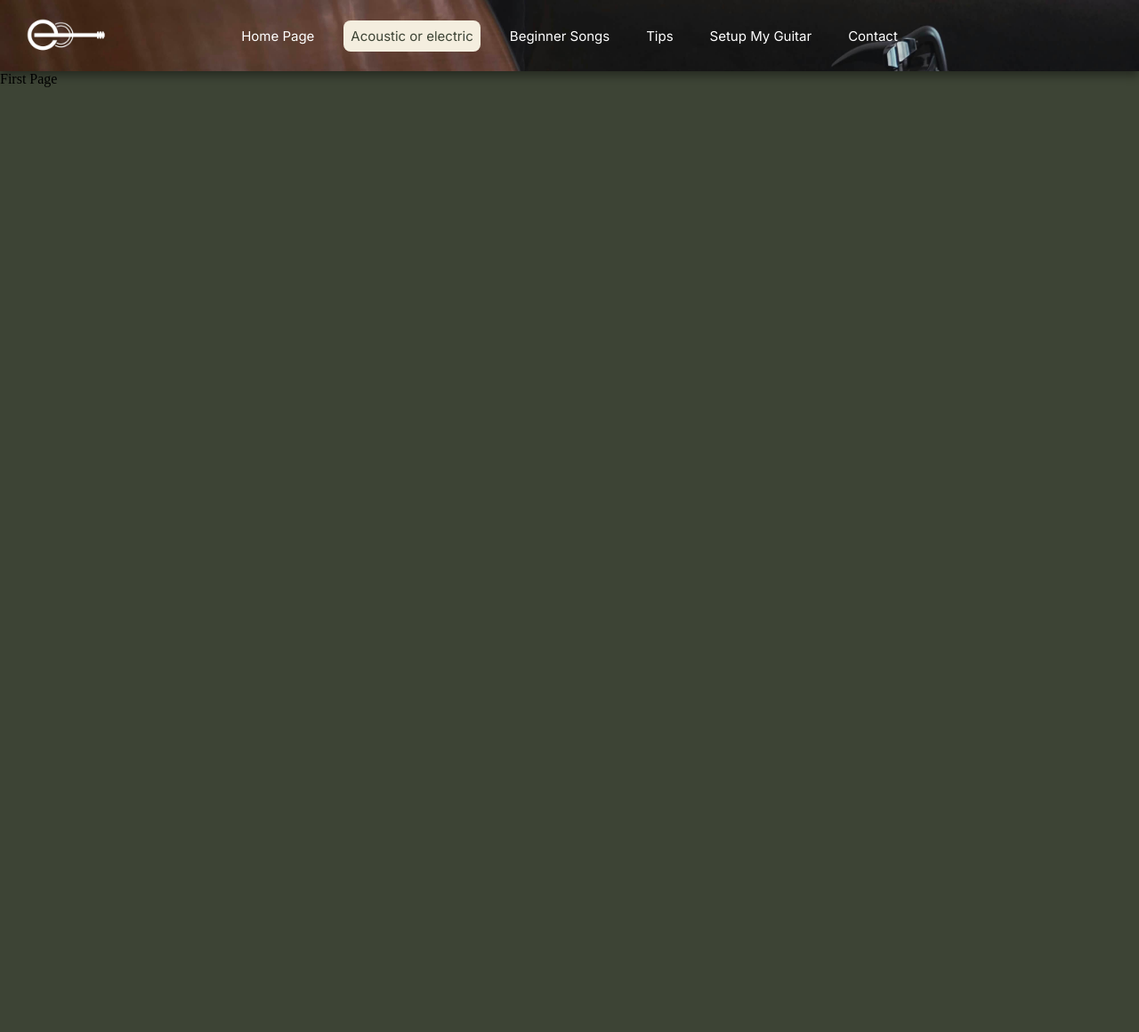
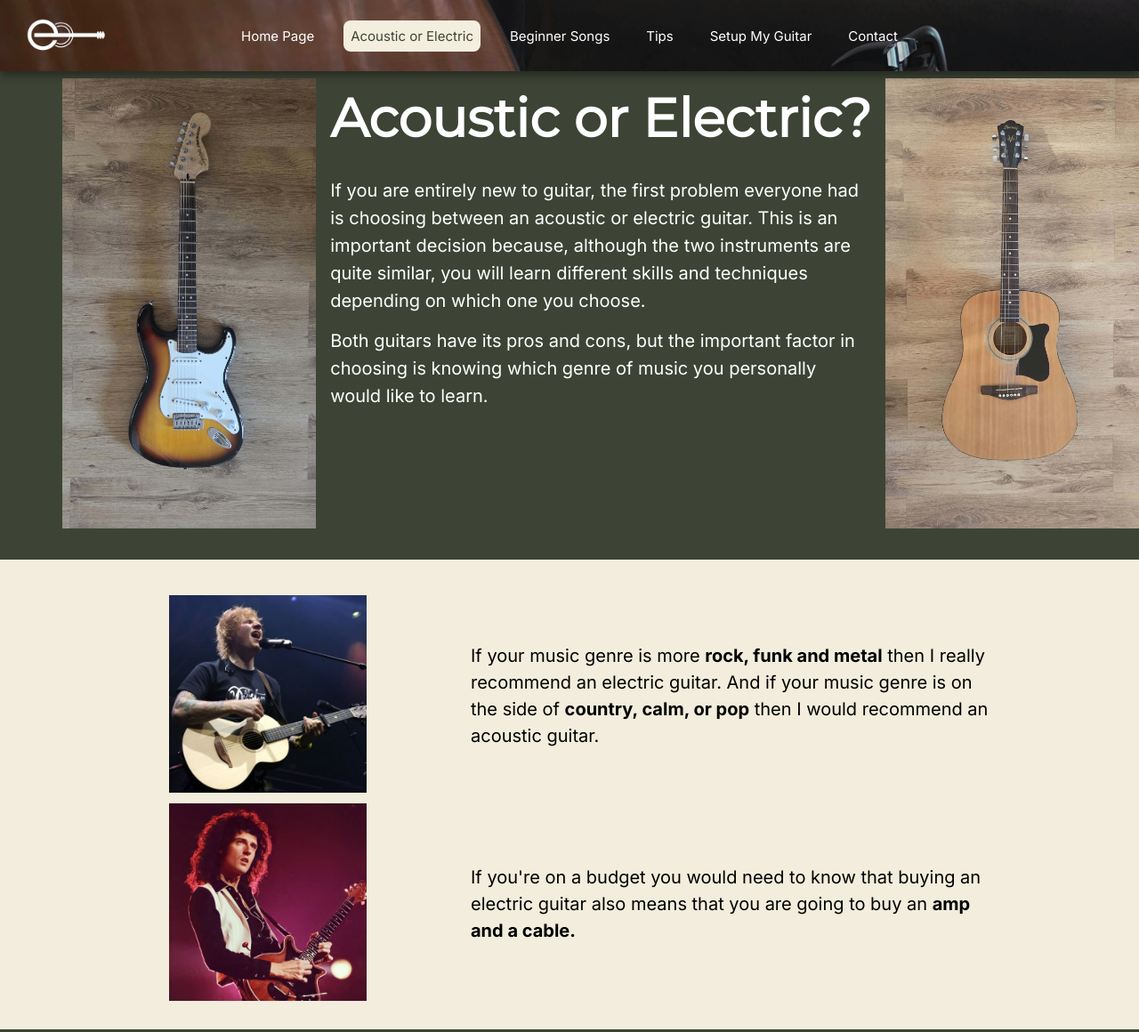
Before and after one commit to davequinto/web-markup, a plain HTML site: page AcousticOrElectric.html in a window 1280 px wide. Shown: the top 1160 px of the page at 89% size. Before the commit the page ends 800 px from the top, so only its background shows below. Drawn offline with Linux system fonts and the light colour scheme.

Commit message:
Acoustic Or Electric Page

```diff
--- a/AcousticOrElectric.html
+++ b/AcousticOrElectric.html
@@ -20,7 +20,7 @@
     <nav class="navigation2">
         <ul class="nav">
             <li><a href="index.html">Home Page</a></li>
-            <li><a href="AcousticOrElectric.html" class="active">Acoustic or electric</a></li>
+            <li><a href="AcousticOrElectric.html" class="active">Acoustic or Electric</a></li>
             <li><a href="BeginnerSongs.html">Beginner Songs</a></li>
             <li><a href="Tips.html">Tips</a></li>
             <li><a href="SetupMyGuitar.html">Setup My Guitar</a></li>
@@ -28,6 +28,82 @@
         </ul>
     </nav>
 
-    <p>First Page</p>
+    <main class="guitar-choice">
+
+        <figure>
+            <img src="img/Electric.jpg" alt="Electric guitar">
+        </figure>
+
+        <article class="guitar-choice-text">
+
+            <h1>Acoustic or Electric?</h1>
+
+            <p>
+                If you are entirely new to guitar, the first problem
+                everyone had is choosing between an acoustic or electric
+                guitar. This is an important decision because, although
+                the two instruments are quite similar, you will learn
+                different skills and techniques depending on which one
+                you choose.
+            </p>
+
+            <p>
+                Both guitars have its pros and cons, but the important
+                factor in choosing is knowing which genre of music you
+                personally would like to learn.
+            </p>
+
+        </article>
+
+        <figure>
+            <img src="img/Acoustic.jpg" alt="Acoustic guitar">
+        </figure>
+
+    </main>
+
+        <section class="guitar-recommendations">
+
+        <article class="content-row">
+
+            <figure class="content-image">
+                <img src="img/Ed-Sheeran-3@2000x1500-696x522.jpg" alt="Ed Sheeran playing an acoustic guitar">
+            </figure>
+
+            <section class="content-text">
+                <p>
+                    If your music genre is more <strong>rock, funk and metal</strong>
+                    then I really recommend an electric guitar.
+                    And if your music genre is on the side of
+                    <strong>country, calm, or pop</strong> then I would
+                    recommend an acoustic guitar.
+                </p>
+            </section>
+
+        </article>
+
+
+        <article class="content-row">
+
+            <figure class="content-image">
+                <img src="img/Brian May.jpg" alt="Brian May playing electric guitar">
+            </figure>
+
+            <section class="content-text">
+                <p>
+                    If you're on a budget you would need to know that
+                    buying an electric guitar also means that you are
+                    going to buy an <strong>amp and a cable.</strong>
+                </p>
+            </section>
+
+        </article>
+
+    </section>
+
+        <footer class="footer">
+        <p>© 2026 Easy Guitar | Learn The Guitar The Easy Way</p>
+    </footer>
+
+
 </body>
 </html>
--- a/css/style.css
+++ b/css/style.css
@@ -146,6 +146,9 @@ body {
     margin: 80px auto;
 }
 
+
+
+
 .content-row {
     display: grid;
     grid-template-columns: 35% 65%;
@@ -242,3 +245,111 @@ article.contactform {
     font-family: 'Inter', sans-serif;
     font-size: 12px;
 }
+
+.guitar-choice {
+    width: 89%;
+    max-width: 1200px;
+
+    margin: 8px auto 35px;
+
+    display: grid;
+    grid-template-columns: 25% 1fr 25%;
+
+    gap: 8px;
+
+    align-items: start;
+}
+
+.guitar-choice figure {
+    margin: 0;
+    width: 100%;
+}
+
+.guitar-choice figure img {
+    width: 100%;
+    height: 100%;
+
+    object-fit: cover;
+    display: block;
+}
+
+.guitar-choice-text {
+    padding: 8px;
+
+    display: flex;
+    flex-direction: column;
+    justify-items: center;
+}
+
+.guitar-choice-text h1 {
+    font-family: 'Montserrat', sans-serif;
+    font-size: 60px;
+    font-weight: 600;
+
+    color: white;
+
+    margin-bottom: 30px;
+    white-space: nowrap;
+    justify-items: center;
+}
+
+.guitar-choice-text p {
+    font-family: 'Inter', sans-serif;
+    font-size: 20px;
+    line-height: 155%;
+    font-weight: 400;
+    color: white;
+
+    margin-bottom: 14px;
+}
+
+/*2ndpage */
+
+.guitar-recommendations {
+    width: 100%;
+
+    background-color: #F2EDDC;
+
+    padding: 40px 0 20px;
+    margin-bottom: 80px;
+}
+
+
+
+.guitar-recommendations .content-row {
+    width: 80%;
+    max-width: 900px;
+
+    grid-template-columns: 35% 65%;
+
+    gap: 24px;
+
+    height: auto;
+
+    margin: 0 auto 8px;
+}
+
+
+
+.guitar-recommendations .content-image img {
+    width: 222px;
+    height: 222px;
+
+    object-fit: cover;
+}
+
+
+
+.guitar-recommendations .content-text {
+    padding: 15px 0;
+
+    justify-content: center;
+}
+
+.guitar-recommendations .content-text p {
+    color: black;
+
+    font-family: 'Inter', sans-serif;
+    font-size: 20px;
+    line-height: 1.5;
+}
```
Also changed, not shown: BeginnerSongs.html (+1 -1 lines), SetupMyGuitar.html (+1 -1 lines), Tips.html (+1 -1 lines), index.html (+1 -1 lines), img/Acoustic.jpg (added), img/Brian May.jpg (added), img/Ed-Sheeran-3@2000x1500-696x522.jpg (added), img/Electric.jpg (added).
